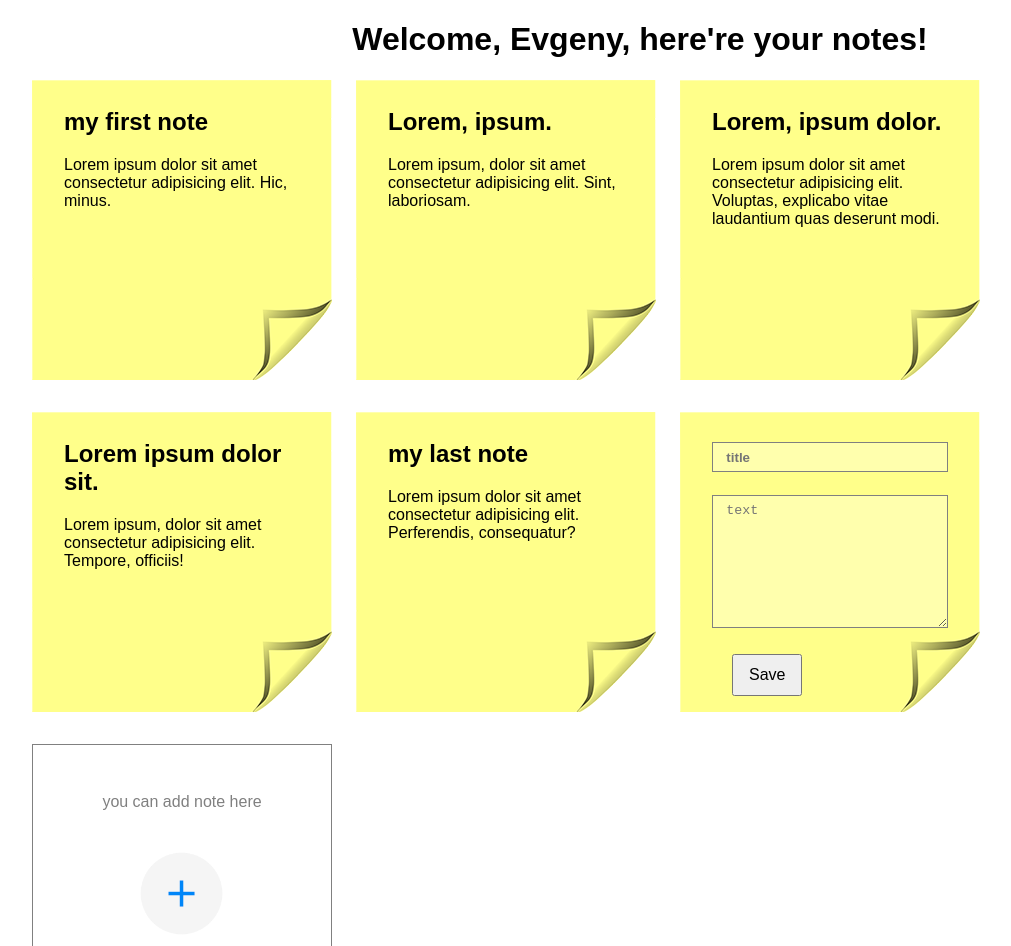
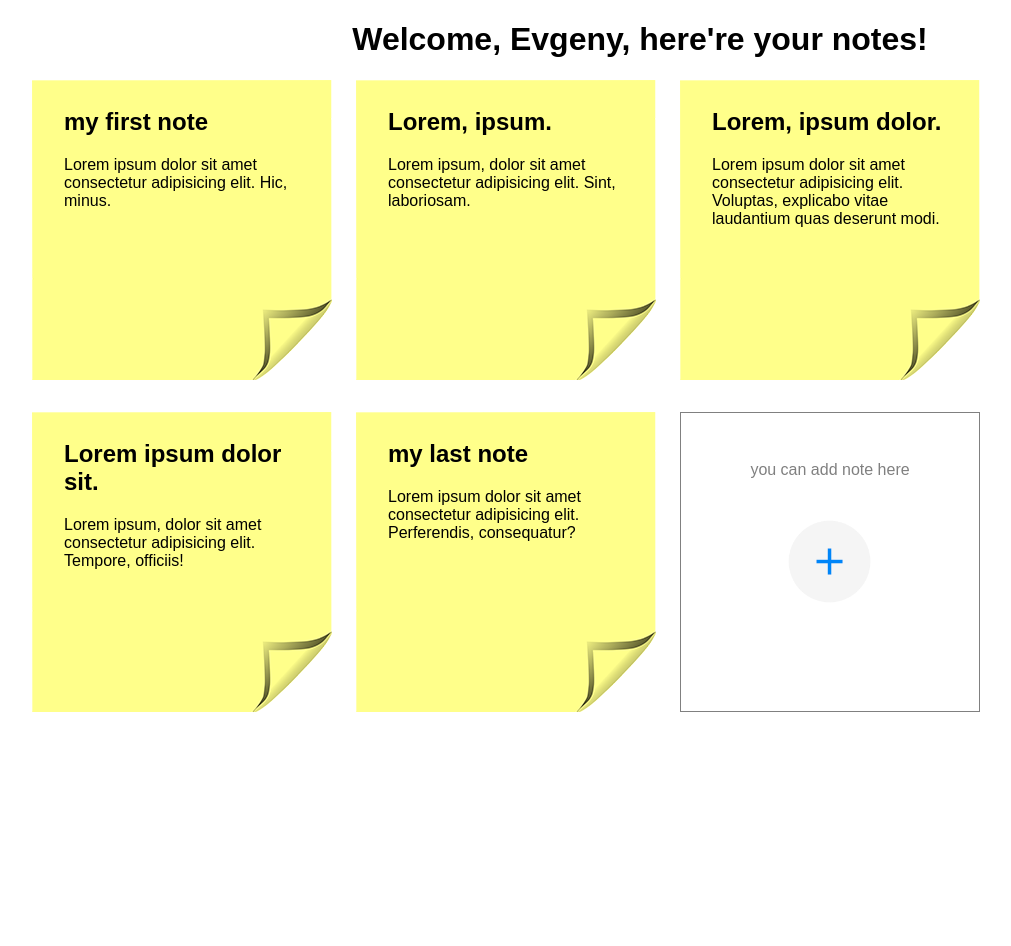
Before and after one commit to ghspbravo/simple-notes, a React (Create React App) app: page / in a window 1280 px wide. Shown: the top 946 px of the page, without its empty margins (0-1011 px from the left). After the commit the page ends 800 px from the top, so only its background shows below. Built offline with nearby package versions, Linux system fonts and the light colour scheme.

Commit message:
added functionality, rewritten functions, code fixes

```diff
--- a/src/App.js
+++ b/src/App.js
@@ -3,7 +3,6 @@ import './App.css';
 import serverData from './fakeServer.js';
 import Note from './components/Note.js';
 import NoteAdd from './components/NoteAdd';
-import NoteEdit from './components/NoteEdit';
 
 class App extends Component {
     constructor() {
@@ -15,6 +14,27 @@ class App extends Component {
             this.setState({ fakeServer: serverData });
         }, 500);
     }
+    changeNoteHandler = (i, title, text) => {
+        let data = this.state.fakeServer.user.notes
+        data[i] = {
+            title: title,
+            text: text,
+        }
+        this.setState({fakeServer: {user: {notes: data, name: this.state.fakeServer.user.name}}})
+    }
+    deleteNoteHandler = (i) => {
+        let data = this.state.fakeServer.user.notes
+        data.splice(i, 1);
+        this.setState({fakeServer: {user: {notes: data, name: this.state.fakeServer.user.name}}})
+    }
+    addNoteHandler = (title, text) => {
+        let data = this.state.fakeServer.user.notes
+        data.push({
+            title: title,
+            text: text,
+        })
+        this.setState({fakeServer: {user: {notes: data, name: this.state.fakeServer.user.name}}})
+    }
     render() {
         return (
             <div>
@@ -23,10 +43,14 @@ class App extends Component {
                         <h1 style={{ textAlign: 'center' }}>Welcome, {this.state.fakeServer.user.name}, here're your notes!</h1>
                         <div style={{ display: 'flex', flexWrap: 'wrap', marginLeft: '2em', marginRight: '2em' }}>
                             {
-                                this.state.fakeServer.user.notes.map(note => <Note note={note}/>)
+                                this.state.fakeServer.user.notes.map(
+                                    (note, i) => <Note key={i} index={i}
+                                    deleteNoteHandler={this.deleteNoteHandler}
+                                    changeNoteHandler={this.changeNoteHandler}
+                                    addNoteHandler={this.addNoteHandler}
+                                    note={note}/>)
                             }
-                            <NoteEdit/>
-                            {NoteAdd()}
+                            <NoteAdd addNoteHandler={this.addNoteHandler}/>
                         </div>
                     </div> : <h1 style={{ position: 'absolute', top: '48%', left: '45%', }}>Loading...</h1>
                 }
--- a/src/components/Note.js
+++ b/src/components/Note.js
@@ -6,59 +6,54 @@ export default class Note extends Component {
 
     constructor(props) {
         super(props)
-        this.state = { note: this.props.note, hovered: false, editing: false }
-        this.handleEdit = this.handleEdit.bind(this)
-        this.handleSave = this.handleSave.bind(this)
+        this.state = { hovered: false, editing: false }
         this.renderForm = this.renderForm.bind(this)
         this.switchHover = this.switchHover.bind(this)
-        this.handleTitleChange = this.handleTitleChange.bind(this)
-        this.handleTextChange = this.handleTextChange.bind(this)
     }
 
-    handleEdit() {
+    handleEdit = () => {
         this.setState({ editing: true })
     }
 
-    handleSave(e) {
-        this.setState({
-            editing: false,
-        });
+    handleSave = (title, text) => {
+        this.props.index !== undefined
+        ? this.props.changeNoteHandler(this.props.index, title, text)
+        : this.props.addNoteHandler(title, text)
+        this.setState({ editing: false, });
     }
 
-    handleTitleChange(e) {
-        this.setState({note: {title: e.target.value, text: this.state.note.text}})
-    }
-
-    handleTextChange(e) {
-        this.setState({note: {text: e.target.value, title: this.state.note.title}})
+    handleDelete = () => {
+        this.props.deleteNoteHandler(this.props.index);
     }
 
     renderForm() {
         return (
             <div>
                 <NoteEdit
-                    note={this.state.note}
-                    handleSave={this.handleSave}
-                    handleTitleChange={this.handleTitleChange}
-                    handleTextChange={this.handleTextChange} />
+                    note={this.props.note}
+                    handleSave={this.handleSave} />
             </div>
         )
     }
 
     switchHover() {
-        this.setState({ hovered: !this.state.hovered })
+        this.setState({ hovered: true })
+    }
+
+    hideHover = () => {
+        this.setState({ hovered: false })
     }
 
     renderNote() {
-
         return (
-            <div key={this.state.note.id} onMouseEnter={this.switchHover} onMouseLeave={this.switchHover} className="note">
-                <h2>{this.state.note.title}</h2>
-                <div>{this.state.note.text}</div>
+            <div onMouseEnter={this.switchHover} onMouseLeave={this.hideHover} className="note">
+                <h2>{this.props.note.title}</h2>
+                <div>{this.props.note.text}</div>
                 {this.state.hovered
                     ? <div><Button
                         handleClickEvent={this.handleEdit}>Edit</Button>
-                        <Button>Delete</Button></div>
+                        <Button
+                        handleClickEvent={this.handleDelete}>Delete</Button></div>
                     : <div></div>
                 }
             </div>
@@ -69,9 +64,9 @@ export default class Note extends Component {
         return (
             <div>
                 {
-                    this.state.editing
-                        ? this.renderForm()
-                        : this.renderNote()
+                    this.props.note && !this.state.editing
+                        ? this.renderNote()
+                        : this.renderForm()
                 }
             </div>
         )
--- a/src/components/NoteAdd.js
+++ b/src/components/NoteAdd.js
@@ -1,5 +1,6 @@
-import React from 'react';
+import React, { Component } from 'react';
 import addImage from '../res/add.png';
+import Note from './Note';
 
 const addNoteStyle = {
     textAlign: 'center',
@@ -10,10 +11,45 @@ const addNoteStyle = {
     border: '0.1em solid gray',
 }
 
-export const NoteAdd = params => (
-    <div className="note clickable" style={addNoteStyle}>
-        <span style={{ display: 'block', marginTop: '2.5em', color: 'gray', }}>you can add note here</span>
-    </div>
-)
+export default class NoteAdd extends Component {
+    constructor(props) {
+        super(props)
 
-export default NoteAdd;
+        this.state = {
+            added: false,
+        };
+    };
+
+    addNoteSwitch = () => {
+        this.setState({added: !this.state.added})
+    }
+
+    addNoteHandler = (title, text) => {
+        this.props.addNoteHandler(title, text);
+        this.addNoteSwitch();
+    }
+
+    renderAddBlock() {
+        return (<div onClick={this.addNoteSwitch} className="note clickable" style={addNoteStyle}>
+            <span style={{ display: 'block', marginTop: '2.5em', color: 'gray', }}>you can add note here</span>
+        </div>)
+    }
+
+    renderNoteBlock() {
+        return (
+            <Note addNoteHandler={this.addNoteHandler}/>
+        )
+    }
+
+    render() {
+        return (
+            <div>
+            {
+                this.state.added
+                ? this.renderNoteBlock()
+                : this.renderAddBlock()
+            }
+            </div>
+        )
+    }
+};
--- a/src/components/NoteEdit.js
+++ b/src/components/NoteEdit.js
@@ -11,23 +11,27 @@ const inputStyle = {
 }
 
 export default class NoteEdit extends Component {
+
+    handleSave = () => {
+        this.props.handleSave(this.refs.titleInput.value, this.refs.textInput.value);
+    }
+
     render() {
         return (
             <div className="note">
                 <h2><input
-                    onChange={this.props.handleTitleChange}
-                    style={{...inputStyle, fontWeight: 'bold'}}
+                    ref="titleInput"
+                    style={{ ...inputStyle, fontWeight: 'bold' }}
                     type="text"
                     placeholder="title"
-                    value={this.props.note && this.props.note.title} /></h2>
+                    defaultValue={this.props.note && this.props.note.title} /></h2>
                 <div><textarea
-                    onChange={this.props.handleTextChange}
+                    ref="textInput"
                     style={{ ...inputStyle, height: '10em' }}
                     type="text"
                     placeholder="text"
-                    value={this.props.note && this.props.note.text} /></div>
-                <Button handleClickEvent={this.props.handleSave}>
-                Save</Button>
+                    defaultValue={this.props.note && this.props.note.text} /></div>
+                <Button handleClickEvent={this.handleSave}>Save</Button>
             </div>
         )
     }
--- a/src/fakeServer.js
+++ b/src/fakeServer.js
@@ -3,27 +3,22 @@ const serverData = {
         name: "Evgeny",
         notes: [
             {
-                id: 1,
                 title: "my first note",
                 text: "Lorem ipsum dolor sit amet consectetur adipisicing elit. Hic, minus."
             },
             {
-                id: 2,
                 title: "Lorem, ipsum.",
                 text: "Lorem ipsum, dolor sit amet consectetur adipisicing elit. Sint, laboriosam."
             },
             {
-                id: 3,
                 title: "Lorem, ipsum dolor.",
                 text: "Lorem ipsum dolor sit amet consectetur adipisicing elit. Voluptas, explicabo vitae laudantium quas deserunt modi."
             },
             {
-                id: 4,
                 title: "Lorem ipsum dolor sit.",
                 text: "Lorem ipsum, dolor sit amet consectetur adipisicing elit. Tempore, officiis!"
             },
             {
-                id: 5,
                 title: "my last note",
                 text: "Lorem ipsum dolor sit amet consectetur adipisicing elit. Perferendis, consequatur?"
             }
```
